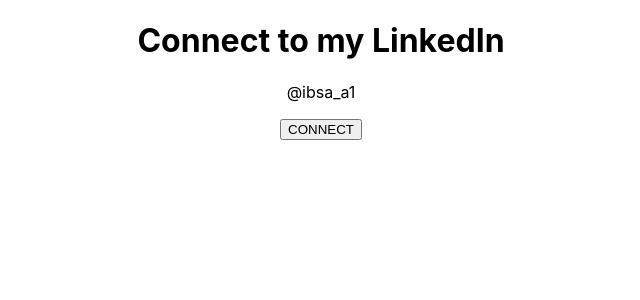
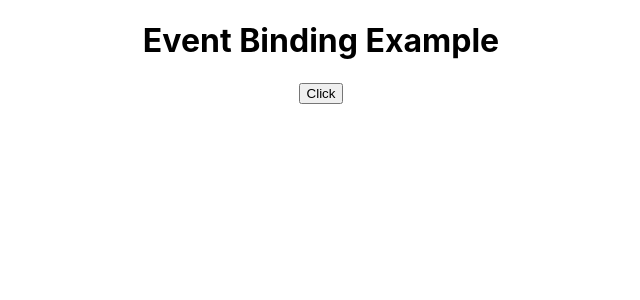
Before and after one commit to ibsa-a1/First-React-App, a React (Create React App) app: page / in a window 1280 px wide. Shown: the top 300 px of the page, without its empty margins (319-959 px from the left). Built offline with nearby package versions, Linux system fonts and the light colour scheme.

Commit message:
Use Event Binding

```diff
--- a/src/App.js
+++ b/src/App.js
@@ -4,8 +4,9 @@
 import Wellcome from './Components/JSX';
 import Fullname from './Components/Props';
 import LinkedIn from './Components/states';
-// import Event_func from './Components/Event_on_func';
-// import Event_on_class from './Components/Event_on_class';
+import Event_func from './Components/Event_on_func';
+import Event_on_class from './Components/Event_on_class';
+import Event_Bind from './Components/Event_Bind';
 
 function App() {
   return (
@@ -28,7 +29,7 @@
       </Fullname> */}
 
 
-      <LinkedIn />
+      {/* <LinkedIn /> */}
 
 
 
@@ -36,6 +37,8 @@
 
 
       {/* <Event_on_class /> */}
+
+      <Event_Bind />
     </div>
   );
 }
--- /dev/null
+++ b/src/Components/Event_Bind.js
@@ -0,0 +1,50 @@
+import React, { Component } from 'react'
+
+ class Event_Bind extends Component {
+    constructor() {
+      super()
+
+      this.state = {
+         message: "Event Binding Example"
+      }
+    }
+
+    Handler(){
+        this.setState({
+            message: "Button clicked"
+        })
+    }
+
+  render() {
+    return (
+      <div>
+        <h1>{this.state.message}</h1>
+
+{/* In React, we can't use <button onClick={this.Handler}>Click</button>
+Here the Keyword this will make an error to use it as this.Handler as we use it in JavaScript.
+So we haveto use 2 methods to solve this error */}
+
+
+            {/* 1. The first method is to use bind method. */}
+        <button onClick={this.Handler.bind(this)}>Click</button>
+
+
+            {/* 2. The second method is to use arrow functions. */}
+        {/* <button onClick={() => this.Handler()}>Click</button> */}
+
+
+        {/* We also Can use the below method to solve this error
+            <button onClick={this.Handler}>Click</button>
+        but we have to define first the method in the constructor, which is
+        this.Handler = this.Hnadler.bind(this);
+        This has to be defined in the constructor
+
+        and also this 3rd method is officially recommended by react by performance*/}
+
+
+      </div>
+    )
+  }
+}
+
+export default Event_Bind
--- a/src/Components/states.js
+++ b/src/Components/states.js
@@ -1,31 +1,31 @@
-import React, { Component } from 'react'
+// import React, { Component } from 'react'
 
-class LinkedIn extends Component {
-    constructor() {
-      super()
+// class LinkedIn extends Component {
+//     constructor() {
+//       super()
 
-      this.state = {
-         channel: "Connect to my LinkedIn",
-         isClicked: false,
-      }
-    }
+//       this.state = {
+//          channel: "Connect to my LinkedIn",
+//          isClicked: false,
+//       }
+//     }
 
 
-    mergeText(){
-        this.setState({
-            channel: "Thank you for connecting",
-            isClicked: true,
-        });
-    }
-  render() {
-    return (
-      <div>
-        <h1>{this.state.channel}</h1>
-        {!this.state.isClicked && <p>@ibsa_a1</p>}
-            <button onClick={() => this.mergeText()}>CONNECT</button>
-      </div>
-    );
-  }
+//     mergeText(){
+//         this.setState({
+//             channel: "Thank you for connecting",
+//             isClicked: true,
+//         });
+//     }
+//   render() {
+//     return (
+//       <div>
+//         <h1>{this.state.channel}</h1>
+//         {!this.state.isClicked && <p>@ibsa_a1</p>}
+//             <button onClick={() => this.mergeText()}>CONNECT</button>
+//       </div>
+//     );
+//   }
 
-}
-export default LinkedIn
+// }
+// export default LinkedIn
```
